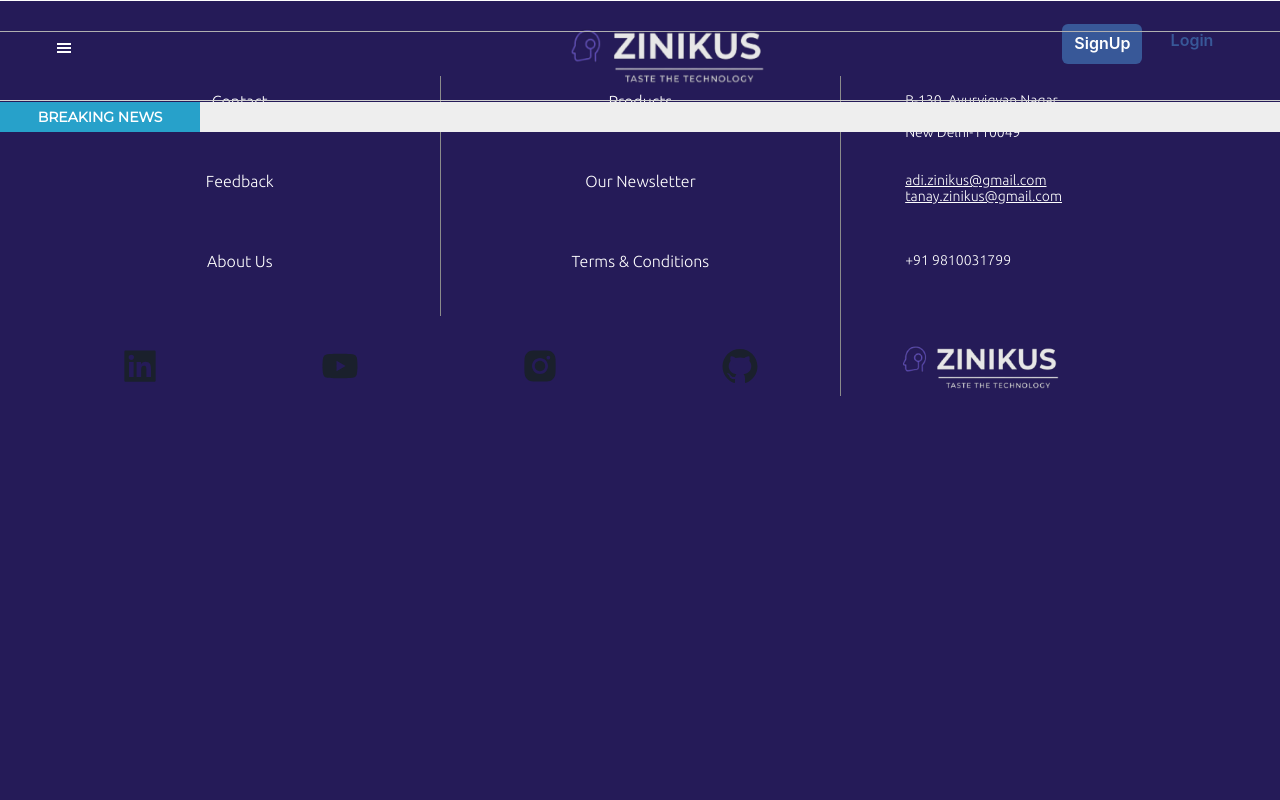
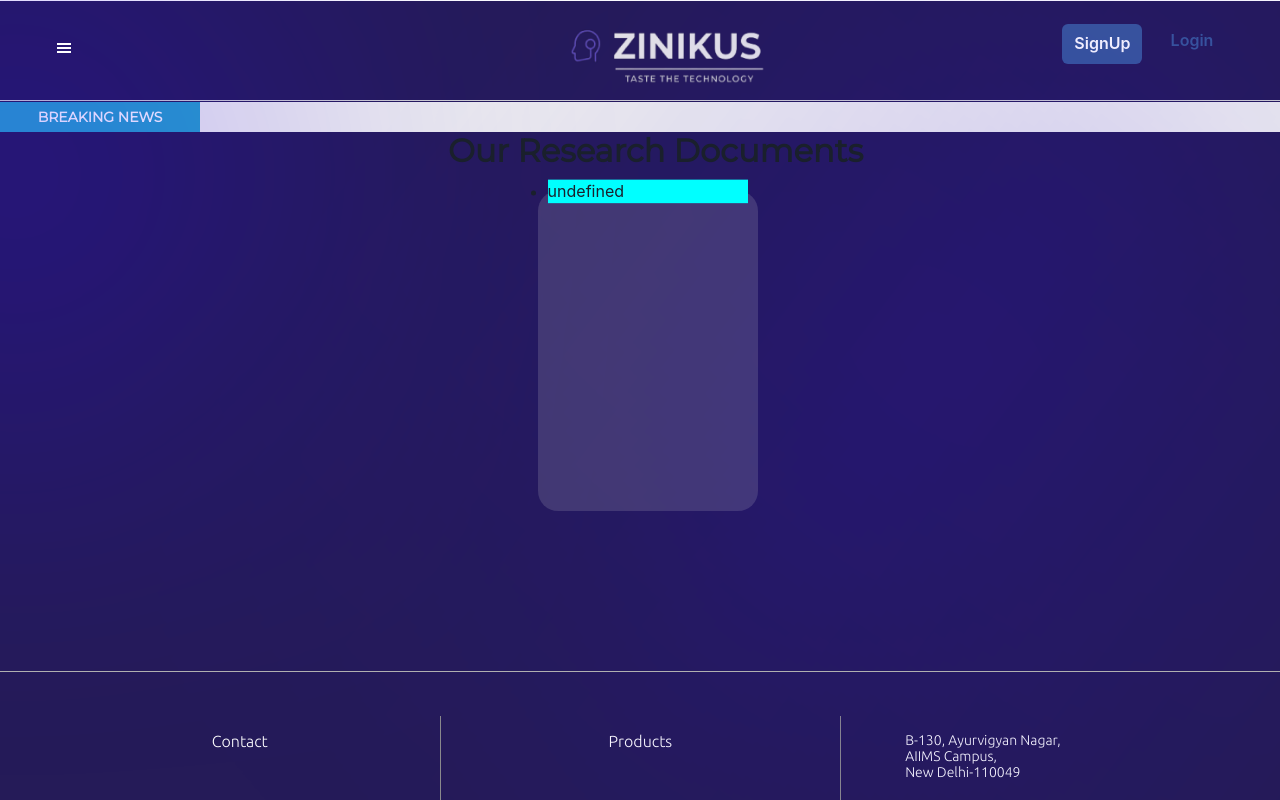
Before and after one commit to UjjwalPasahan/ZINIKUSWEB, a React (Create React App) app in the folder client/: page /research in a window 1280 px wide. Shown: the top 800 px of the page. Built offline with nearby package versions, Linux system fonts and the light colour scheme.

Commit message:
research page work

```diff
--- a/client/src/components/Research.jsx
+++ b/client/src/components/Research.jsx
@@ -2,7 +2,8 @@ import React from 'react';
 import '../styles/Research.css';
 import zini from '../assets/homepage/zinikus.png';
 import Footer from './Footer.jsx';
-const Research = () => {
+import '../data/researchData.json'
+const Research = props => {
     return (
         <div className='researchPage'>
             <div className="onoffswitch3">
@@ -10,16 +11,37 @@ const Research = () => {
                 <label className="onoffswitch3-label" for="myonoffswitch3">
                     <span className="onoffswitch3-inner">
                         <span className="onoffswitch3-active">
-                            <marquee className="scroll-text">ZINIKUS will do great!  <span className="glyphicon glyphicon-forward"></span> ZINIKUS showcases its reception robot in dubai tech expo. <span className="glyphicon glyphicon-forward"></span>  ZINIKUS strikes a deal with a MNC in dubai.</marquee>
+                            <marquee className="scroll-text">******ZINIKUS will do great!******  <span className="glyphicon glyphicon-forward"></span> ZINIKUS showcases its reception robot in dubai tech expo. <span className="glyphicon glyphicon-forward"></span>  ZINIKUS strikes a deal with a MNC in dubai.</marquee>
                             <span className="onoffswitch3-switch">BREAKING NEWS
                                 {/* <span className="glyphicon glyphicon-remove"></span> */}
                             </span>
                         </span>
-                        {/* <span className="onoffswitch3-inactive"><span className="onoffswitch3-switch">SHOW BREAKING NEWS</span></span> */}
+                        {/* <span className="onoffswitch3-inactive"><span className="onoffswitch3-switch">SHOW br/EAKING NEWS</span></span> */}
                     </span>
                 </label>
             </div>
+            {/* <div className='listContainer'>
+                <div className='scroll-parent'>
+                    <ul className='listing'>
+                        <li className='elements'>{`${props.info}`}</li>
 
+                    </ul>
+                </div>
+            </div> */}
+            <div className="gradC1"></div>
+            <div className="gradE1"></div>
+            <div id='mainContainer'>
+            <h1>Our Research Documents</h1>
+            <div id="listContainer">
+                <div id="box">
+                <ul className='listing'>
+                        <li className='elements'>{`${props.info}`}</li>
+
+                    </ul>
+                </div>
+            </div>
+            </div>
+            <div className='lowerResearchSpaceMaker'></div>
             <Footer />
         </div>
 
--- /dev/null
+++ b/client/src/data/researchData.json
@@ -0,0 +1,24 @@
+[
+
+    {
+      "id": 1,
+      "info": "poiuytrewqasdfghbvcdtyuiolk,mnbvbnkiuytfcvbhytrfdcvbhgfcvbgfghj"
+    },
+    {
+      "id": 2,
+      "info": "3lkjhgfdfghjklkjhgfdqwertyuiopolkjhgfdsaszxcvbnmnbvghjklkijuytgfrdesdfg"
+    },
+    {
+      "id": 3,
+      "info": "3lkjhgfdfghjklkjhgfdqwertyuiopolkjhgfdsaszxcvbnmnbvghjklkijuytgfrdesdfg"
+    },
+    {
+      "id": 4,
+      "info": "asdfghjhgfdfghjhgfdghjhgfghjhgfghgfgh"
+    },
+    {
+      "id": 5,
+      "info": "poiuytrewqasdfghbvcdtyuiolk,mnbvbnkiuytfcvbhytrfdcvbhgfcvbgfghj"
+    }
+
+  ]
--- a/client/src/styles/Research.css
+++ b/client/src/styles/Research.css
@@ -2,7 +2,7 @@
 
 .researchPage{
     background-color: #251b58;
-    height: 200vh;
+    height: auto;
 }
 .onoffswitch3 {
     position: relative;
@@ -110,3 +110,74 @@
     color: #000;
     width: 100vw;
 }
+
+.listContainer{
+
+    height: 400px;
+    width: 100%;
+    position: relative;
+    top: 12.5vh;
+    padding: 40px;
+    background-color: aqua;
+}
+.scroll-parent{
+    height: 400px;
+    width: 200px;
+    margin: 40px;
+    background-color: #000;
+}
+
+#mainContainer{
+    height: 0%;
+    padding: 25%;
+    position: relative;
+}
+#mainContainer h1{
+    font-size: 2rem;
+    font-weight: 800;
+    font-family: 'Montserrat', sans-serif;
+    position: absolute;
+    top: 15%;
+    left: 35%;
+    text-align: center;
+}
+.lowerResearchSpaceMaker {
+    background-color: #251b58;
+    height: 0vh;
+    width: 100%;
+    margin: 0;
+    padding: 0%;
+  }
+#listContainer{
+    background: rgba(218, 218, 218, 0.162);
+    border-radius: 20px;
+    position: absolute;
+    top: 25%;
+    left: 42%;
+    height: 50%;
+
+}
+#box {
+    background-color: aqua;
+    width: 200px;
+    margin: 10px ;
+    -webkit-overflow: hidden;
+    position: relative;
+    -webkit-animation-name: move;
+    -webkit-animation-duration: 10s;
+    -webkit-animation-iteration-count: infinite;
+    -webkit-animation-direction: up;
+    -webkit-animation-timing-function:linear;
+    margin-top:10%;
+ }
+ #box:hover {
+    -webkit-animation-play-state: paused;
+ }
+ @keyframes move {
+    0% {
+       transform:translateY(0);
+    }
+    100% {
+       transform:translateY(-250%);
+    }
+ }
```
